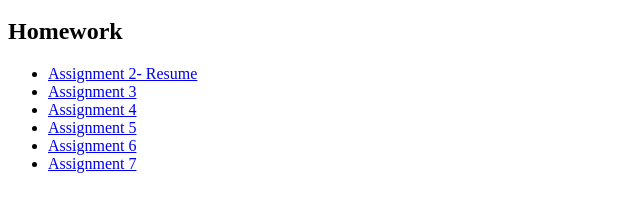
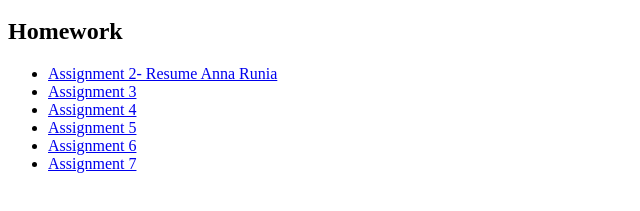
Before and after one commit to annarunia/annarunia.github.io, a plain HTML site: page index.html in a window 1280 px wide. Shown: the part 183-394 px from the top of the page, 0-640 px from the left. Drawn offline with Linux system fonts and the light colour scheme.

Commit message:
resume
resume

```diff
--- a/index.html
+++ b/index.html
@@ -32,7 +32,7 @@
   <h2>Homework</h2>
   <ul>
     <li>
-      <a href="homework/resume/index.html">Assignment 2- Resume</a>
+      <a href="homework/resume/index.html">Assignment 2- Resume Anna Runia</a>
     </li>
 
     <li>
```
